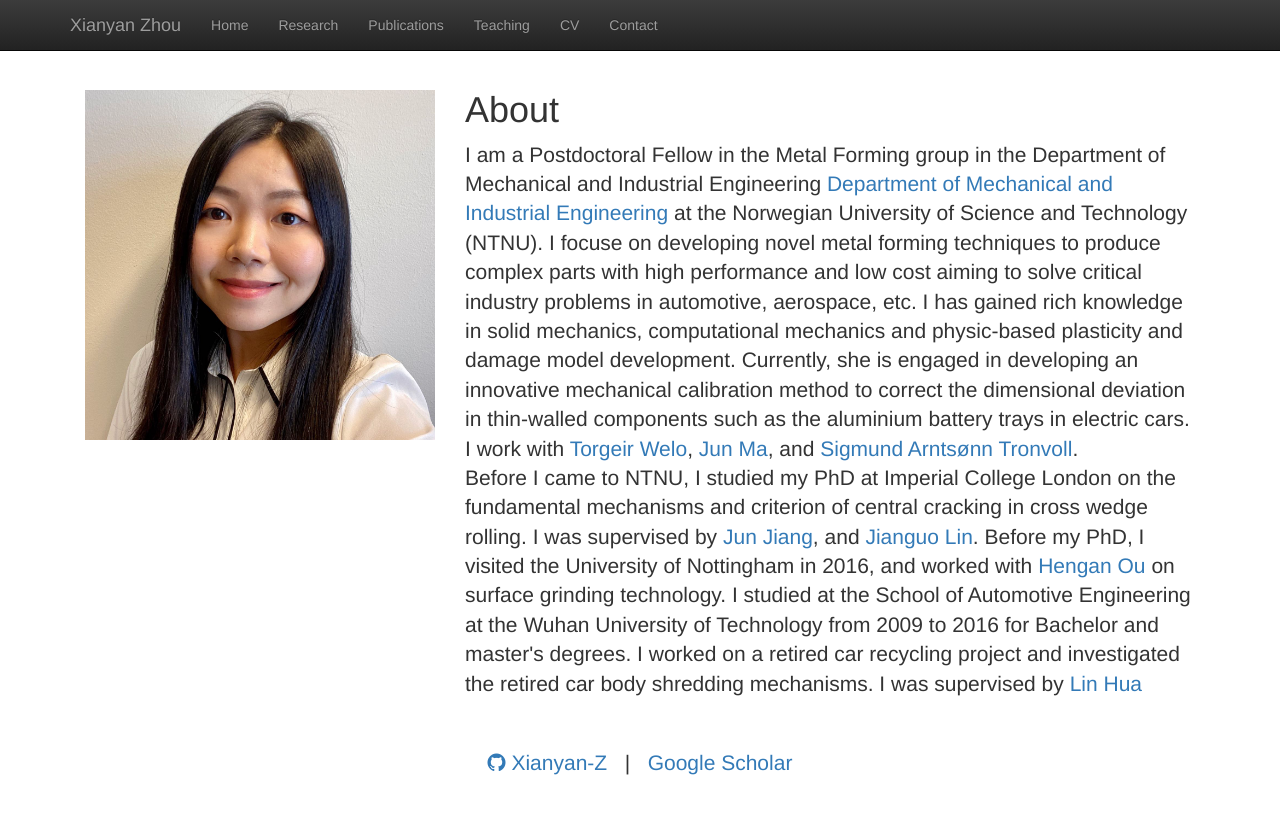
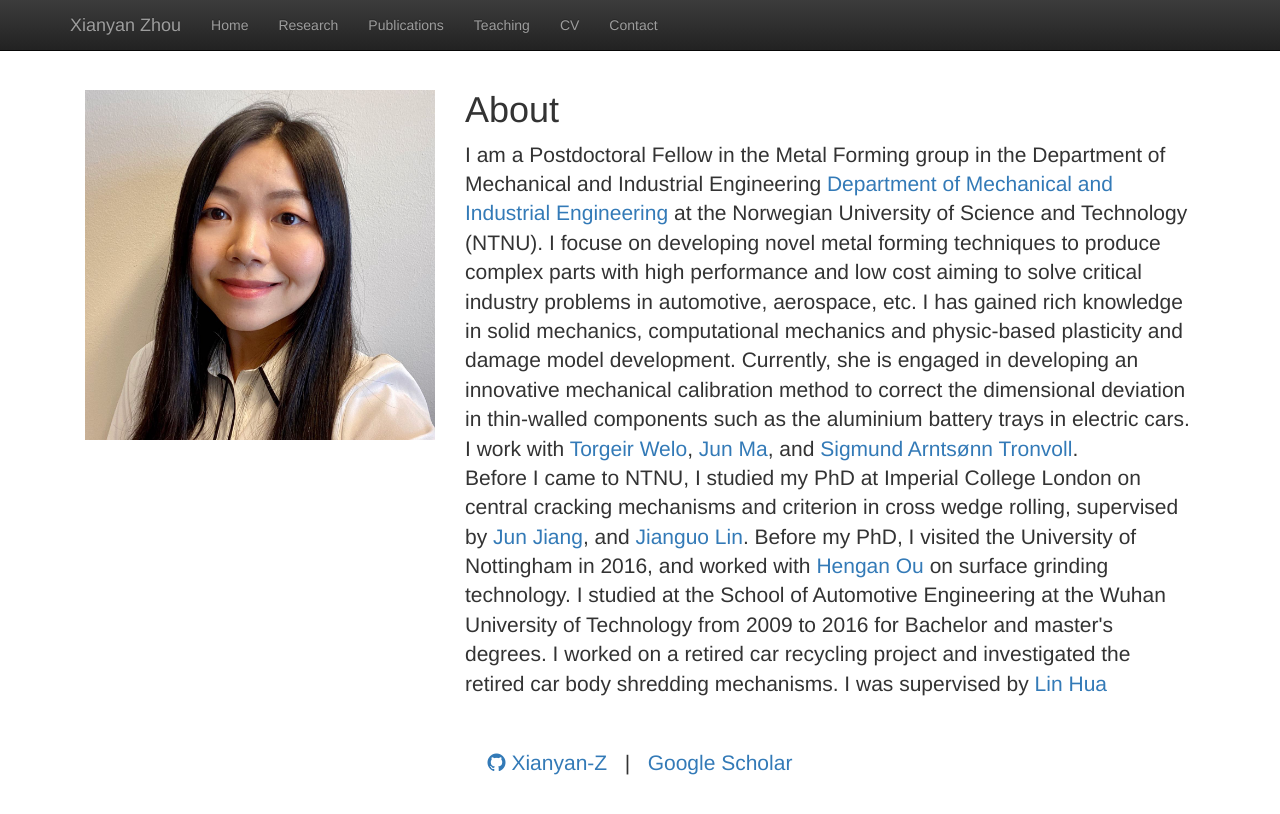
Before and after one commit to Xianyan-Z/Xianyan-Z.github.io, a Jekyll site: the page built from index.html, in a window 1280 px wide. Shown: the top 814 px of the page. Built offline with Jekyll 4.4.1, drawn with Linux system fonts in a browser that asks for light colours; nearby versions of some CDN libraries; library files that are not in the unit come from our copies.

Commit message:
Update index
Updated

```diff
--- a/index.html
+++ b/index.html
@@ -19,7 +19,7 @@
     <a href = "https://www.ntnu.no/ansatte/jun.ma">Jun Ma</a>, and
     <a href = "https://www.ntnu.no/ansatte/sigmund.tronvoll">Sigmund Arntsønn Tronvoll</a>.
 <br/>
-Before I came to NTNU, I studied my PhD at Imperial College London on the fundamental mechanisms and criterion of central cracking in cross wedge rolling.  I was supervised by
+Before I came to NTNU, I studied my PhD at Imperial College London on central cracking mechanisms and criterion in cross wedge rolling, supervised by
     <a href = "https://www.imperial.ac.uk/people/jun.jiang">Jun Jiang</a>, and
     <a href = "https://www.imperial.ac.uk/people/jianguo.lin">Jianguo Lin</a>.
 Before my PhD, I visited the University of Nottingham in 2016, and worked with
```
Also changed, not shown: 1 other file.
